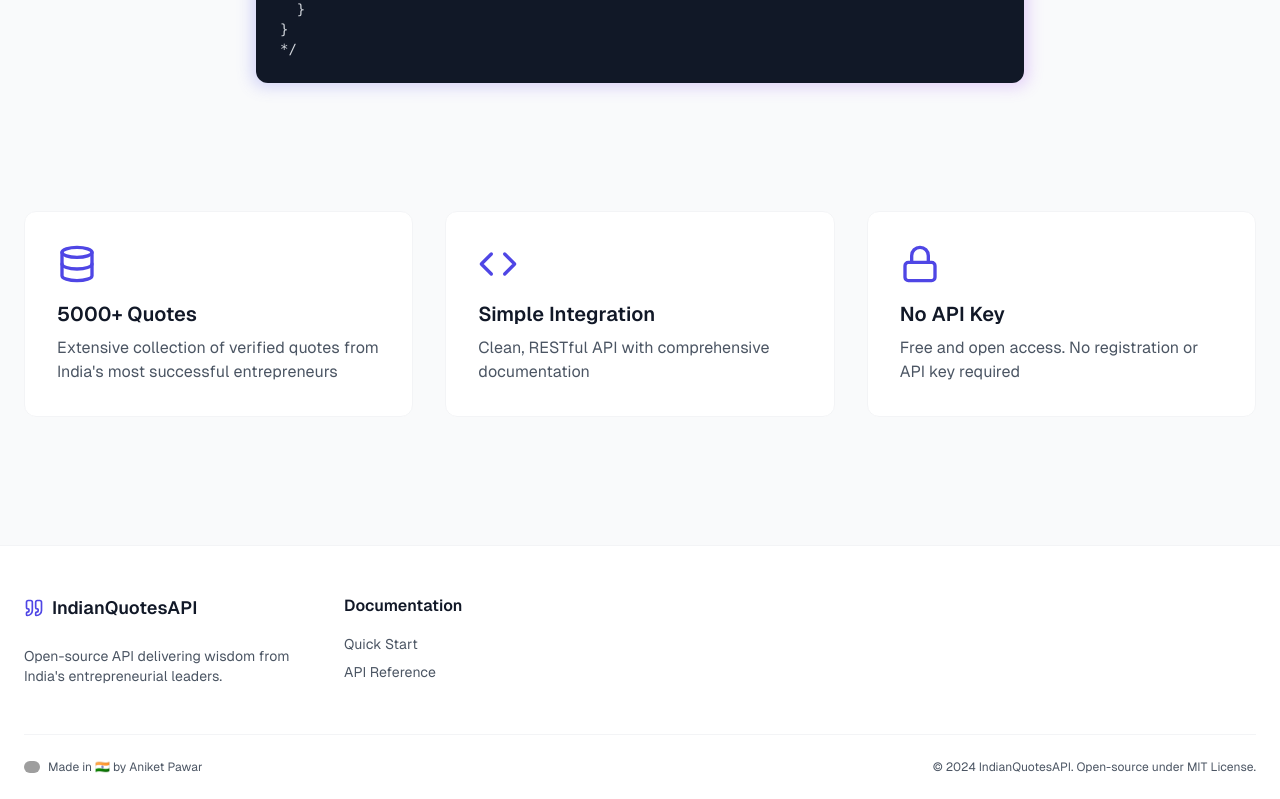
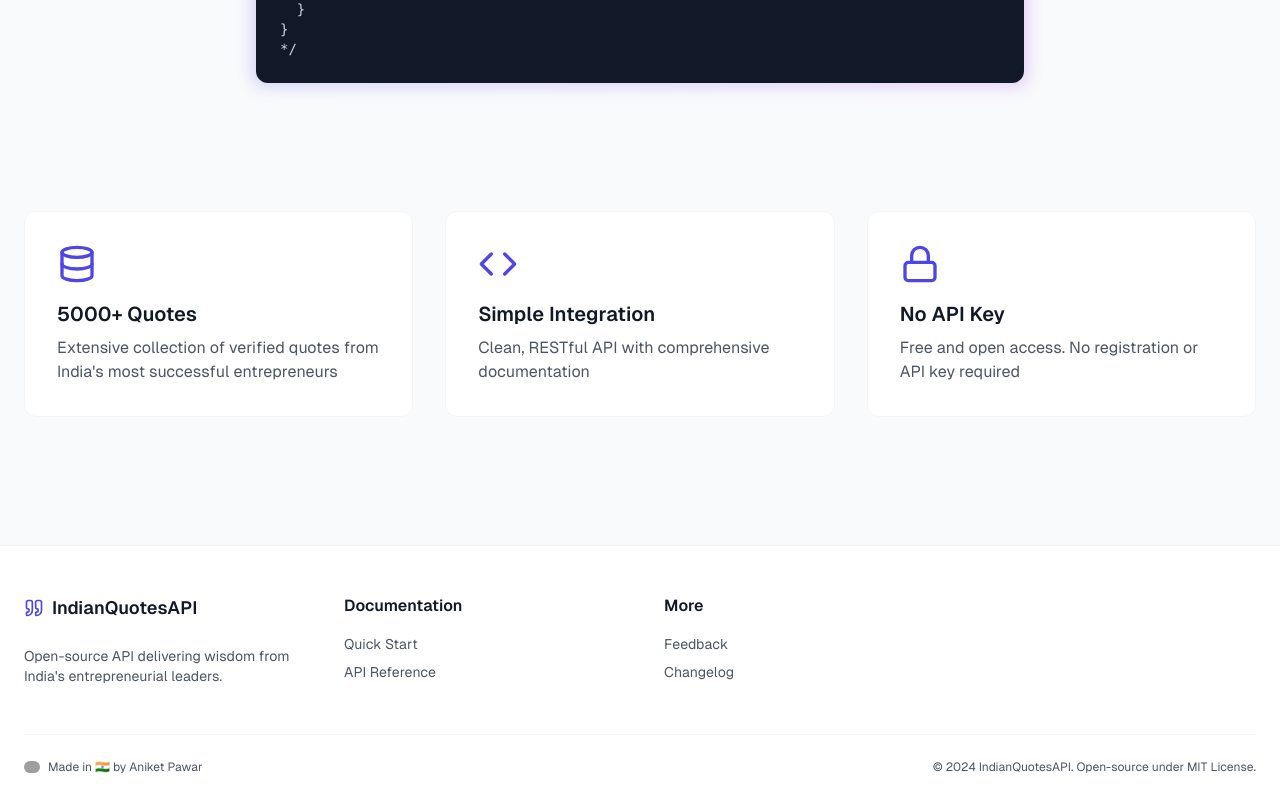
Before and after one commit to Aniket-508/indian-quotes-api, a Next.js app: page / in a window 1280 px wide. Shown: the part 1133-1932 px from the top of the page. Built offline with nearby package versions, Linux system fonts and the light colour scheme; grey boxes are pictures that could not be loaded.

Commit message:
feat: added canny for collecting feedback & show changelog

```diff
--- a/components/footer.tsx
+++ b/components/footer.tsx
@@ -33,6 +33,29 @@ export default function Footer() {
               </li>
             </ul>
           </div>
+          <div>
+            <h4 className="font-semibold text-gray-900 mb-4">More</h4>
+            <ul className="space-y-2 text-sm text-gray-600">
+              <li>
+                <Link
+                  className="hover:text-indigo-600"
+                  href={`${ROUTES.CANNY}/feature-requests`}
+                  target="_blank"
+                >
+                  Feedback
+                </Link>
+              </li>
+              <li>
+                <Link
+                  className="hover:text-indigo-600"
+                  href={`${ROUTES.CANNY}/changelog`}
+                  target="_blank"
+                >
+                  Changelog
+                </Link>
+              </li>
+            </ul>
+          </div>
         </div>
         <div className="flex items-center space-x-4 justify-between border-t border-gray-100 py-6 text-xs text-gray-600">
           <Link
--- a/lib/routes.ts
+++ b/lib/routes.ts
@@ -5,6 +5,7 @@ export const ROUTES = {
   QUICKSTART: "quickstart",
   FEATURES: "features",
   GITHUB: "https://github.com/Aniket-508/indian-quotes-api",
+  CANNY: "https://indian-quotes-api.canny.io",
 };
 
 export const API_ROUTES = {
```
